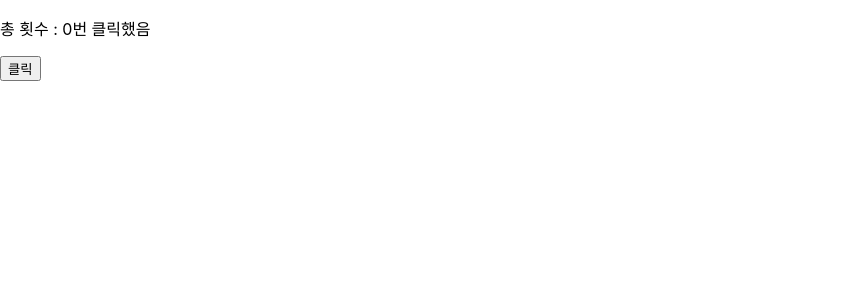
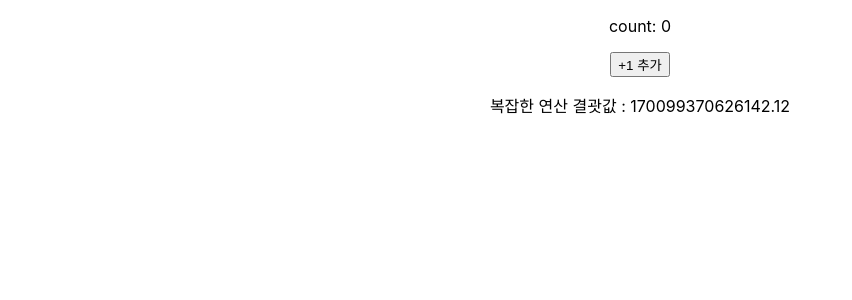
Before and after one commit to Hanhojjung/-K230201_React_Test_Lab3, a React (Create React App) app in the folder class-example/: page / in a window 1280 px wide. Shown: the top 300 px of the page, without its empty margins (0-852 px from the left). Built offline with nearby package versions, Linux system fonts and the light colour scheme.

Commit message:
230531 3교시

```diff
--- a/class-example/src/ch07/Counter.jsx
+++ b/class-example/src/ch07/Counter.jsx
@@ -1,54 +1,50 @@
-// Counter.jsx
+//Counter.jsx
 // rsc
-import React, {useState, useEffect} from 'react';
+import React, { useState, useEffect } from "react";
 
-// function counter(props){} : 기본형
+//function counter(props) { } : 기본형
 // 화살표 함수형
-// props 역할 : 데이터 전달. 부모->자식
-// 부모->자식 계층, 부모1 -> 자식1(부모2) ->자식2(부모3) -> 자식3
-// 단점, 만약 부모1에서 특정 props을 자식3에게 전달할려면,
-// 3번걸 거쳐서 전달이 됩니다.
+// props 역할: 데이터 전달. 무조건: 부모 -> 자식
+// 부모 -> 자식 계층, 부모1->자식1(부모2)->자식2(부모3)->자식3
+// 단점, 만약, 부모1에서 특정 props , 자식 3에게 전달 하려면,
+// 몇번을 거쳐서 전달이 되느냐? 3번을 거쳐서 전달이 됩니다.
 const Counter = (props) => {
-    const[count, setCount] = useState(0)
-    // setCount-> 세터, 무조건 이 함수를 이용해야 변경이 됩니다. 주의하기!
-    // var count = 0;
+  const [count, setCount] = useState(0);
+  // setCount -> 세터, 무조건 이 함수를 이용해야 변경이 됩니다. 주의하기.!!!!
+  //   var count = 0;
 
-    // 클래스형 컴포넌트에서는 바로 생명주기 확인 가능.
-    // 하지만, 함수형 컴포넌트에서는 바로 사용이 안되고,
-    // 대신에, 훅스, useEffect를 이용해서 구현할 수 있다.
+  //클래스 형 컴포넌트에서는 바로 생명주기 확인 가능.
+  // 하지만, 함수형 컴포넌트에서는 바로 사용이 안되고,
+  // 대신에, 훅스, useEffect를 이용해서, 구현 할수 있음.
+  // 다음 내용에 같이 사용할게요.
 
+  //생명주기와 같은 기능이다.
+  // 업데이트 이후에, 값이 계속 변경(업데이트) 표현하니까.
+  //useEffect(이펙트함수,의존성 배열)-> 배열 모양 1) 없음, 2) 빈배열 [] 3) [ 변수]
+  const exFunc = () => {
+    document.title = `총 ${count}번 클릭 했음.`;
+  };
+  // 의존성 배열이 없어서 -> 매번 업데이트 될때마다. 함수 exFunc 호출이 됩니다.
+  //   useEffect(exFunc);
 
-    // useEffect : 생명주기와 같은 기능
-    // 업데이트 이후에, 값이 변경(업데이트)표현하니까
-    // useEffect(이펙트함수, 의존성 배열) 배열 모양 -> 1)없음 2)빈 배열[] 3)[변수]
+  //빈 배열 -> 1회 호출.
+  //   useEffect(exFunc, []);
 
-    // 클릭할 때마다 웹브라우저 제목이 변경(document.title)
-    const exFunc = () =>{document.title = `총 ${count}번 클릭했음`}
-    // 의존성 배열이 없어서 매번 업데이트 될때마다 함수 exFunc 호출이 됩니다.
-    // 1) useEffect(exFunc);
+  //변수  -> 변수가 변경 될때 마다, 이펙트 함수가 호출(exFunc)
+  useEffect(exFunc, [count]);
 
-    // 2) 빈 배열
-    // useEffect(exFunc,[]);
+  // 차이점 1) 배열 없는 경우 vs 3) 배열에 변수값이 변경시 업데이트
+  // 1) 배열 없는 경우 : count 라는 변수가 변경외에도,
+  //업데이트 되는 조건 , 4가지, p,s,부,강 ->exFunc (이펙트 함수) 무조건 호출.
+  //  3) 배열에 변수값이 변경시 업데이트 , 변수 값에 의해서만 업데이트가 됩니다.
 
-    // 3) [변수]
-    useEffect(exFunc,[count]);
-
-    // 차이점 1)배열이 없는 경우 vs 3)배열에 변수값이 변경시 업데이트
-    // 1)배열이 없는 경우 : count라는 변수가 변경외에도,
-    // 업데이트 되는 조건, 4가지 p,s,부,강 -> exFunc(이펙트함수) 무조건 호출
-    // 3) 배열에 변수값이 변경시 업데이트, 변수 값에 의해서만 업데이트가 됩니다.
-
-    return (
-        <div>
-        <p>                                                                                      총 횟수 : {count}번 클릭했음</p>
-        {/* <button onClick={()=>count++}>
-            클릭
-        </button>     */}
-        <button onClick={()=> setCount(count+1)}>클릭</button>
-        </div>
-    );
+  return (
+    <div>
+      <p>총 : {count}번 클릭 했음.</p>
+      {/* <button onClick={() => count++}>클릭</button> */}
+      <button onClick={() => setCount(count + 1)}>클릭</button>
+    </div>
+  );
 };
 
-// function counter(props){} : 기본형
-// 화살표 함수형
 export default Counter;
--- /dev/null
+++ b/class-example/src/ch07/test.js
@@ -0,0 +1,3 @@
+console.log("확장팩 code runner 설치")
+console.log("코드 러너 테스트 실행")
+console.log("실행 명령어 단축키 : ctrl + alt + n")
--- /dev/null
+++ b/class-example/src/ch7-2-useMemo/TestAfter.jsx
@@ -0,0 +1,39 @@
+//TestAfter.jsx
+//useMemo를 이용해서,  오래 걸리는 연산 값은 한번 수행 후, 메모했다가. 재사용하고.
+// 만약, 오래 걸리는 연산 값이 변경이 될 때에만, 수행을 하자.
+//순서1
+import React, { useState, useMemo } from "react";
+
+const TestAfter = () => {
+  // 변경되지 않는 값 예시
+  const [imNum, setImNum] = useState(0);
+  const [count, setCount] = useState(0);
+
+  const increase = () => {
+    console.log("click 추가 버튼");
+    setCount(count + 1);
+  };
+
+  // 오래 걸리는 연산 작업 예시
+  // useMemo 적용. useMemo(함수, 의존성 배열)
+  //-> 의존성 배열 안에 변수, imNum 가 변경시에만, 함수가 다시 호출이 된다.
+  // 적용 순서2
+  // calcComValue : 사용전에 함수이지만,
+  // calcComValue: useMemo 사용하면, 결과 값
+  const calcComValue = useMemo(() => {
+    console.log("복잡한 계산 중.....");
+    return (imNum + 3 * 7 * 99999 * 9999999) / 0.123456;
+  }, [imNum]);
+
+  return (
+    <div className="App">
+      <p>count: {count}</p>
+      <button onClick={increase}>+1 추가</button>
+      {/* 결과값 적용부분에 값으로 변경 */}
+      {/* <p>복잡한 연산 결괏값 : {calcComValue()}</p> */}
+      <p>복잡한 연산 결괏값 : {calcComValue}</p>
+    </div>
+  );
+};
+
+export default TestAfter;
--- /dev/null
+++ b/class-example/src/ch7-2-useMemo/TestBefore.jsx
@@ -0,0 +1,31 @@
+import React,{useState} from "react";
+
+const TestBefore = () => {
+        // 변경되지 않는 값 예시
+        const[imNum, setImNum] = useState(0);
+        const[count,setCount] = useState(0);
+
+        const increase = () =>{
+            console.log("click 추가 버튼")
+            setCount(count+1)
+        }
+
+        // 오래 걸리는 연산 작업 예시
+        const calcComValue =() =>{
+            console.log("복잡한 계산 중...")
+            return(imNum+3*7*99999*9999999)/0.123456;
+        }
+
+    return (
+        <div className="App">
+        <p>count : {count}</p>
+        <button onClick={increase}>+ 1 추가
+</button>
+        <p>복잡한 연산 결괏값 : {calcComValue()}</p>
+
+    </div>
+    );
+};
+
+
+export default TestBefore;
--- a/class-example/src/index.js
+++ b/class-example/src/index.js
@@ -14,13 +14,17 @@ import MenuItemList from './ch06_ex/MenuItemList';
 import TestSample from './ch6-3insert_delete/TestSample';
 import InsertDelete from './ch06_ex/InsertDelete';
 import Counter from './ch07/Counter';
+import TestBefore from './ch7-2-useMemo/TestBefore';
+import TestAfter from './ch7-2-useMemo/TestAfter';
 
 // 생명 주기를 테스트를 하는 코드에서는, React.StrictMode를 제거하고 실행하는게 가독성 면에서 좋습니다.
 // 수행이 2번씩 일어나기 때문.
 ReactDOM.render(
   <React.StrictMode>
     {/* <InsertDelete/> */}
-    <Counter/>
+    {/* <Counter/> */}
+    {/* <TestBefore/> */}
+    <TestAfter/>
   </React.StrictMode>,
   document.getElementById('root')
 )
--- /dev/null
+++ b/package.json
@@ -0,0 +1,5 @@
+{
+  "devDependencies": {
+    "eslint-plugin-react-hooks": "^4.6.0"
+  }
+}
```
Also changed, not shown: class-example/src/ch7-3-AfterUseCallback/BeforeUseCallback.jsx (added, +18 -0 lines), class-example/src/ch7-3-AfterUseCallback/AfterUseCallback.jsx (added), 1 other file (tests, documents, lock files or other folders).
